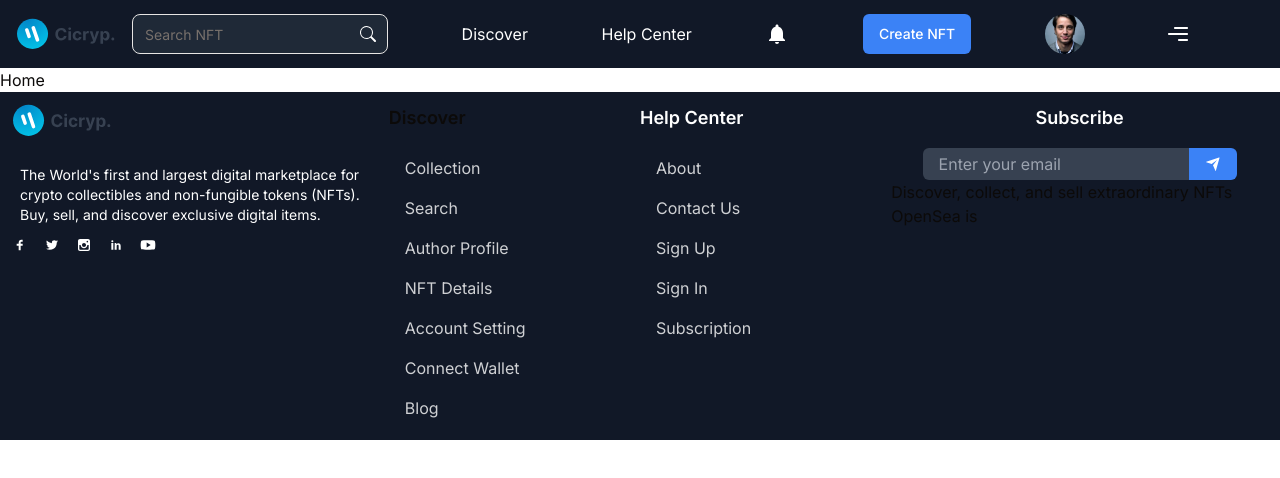
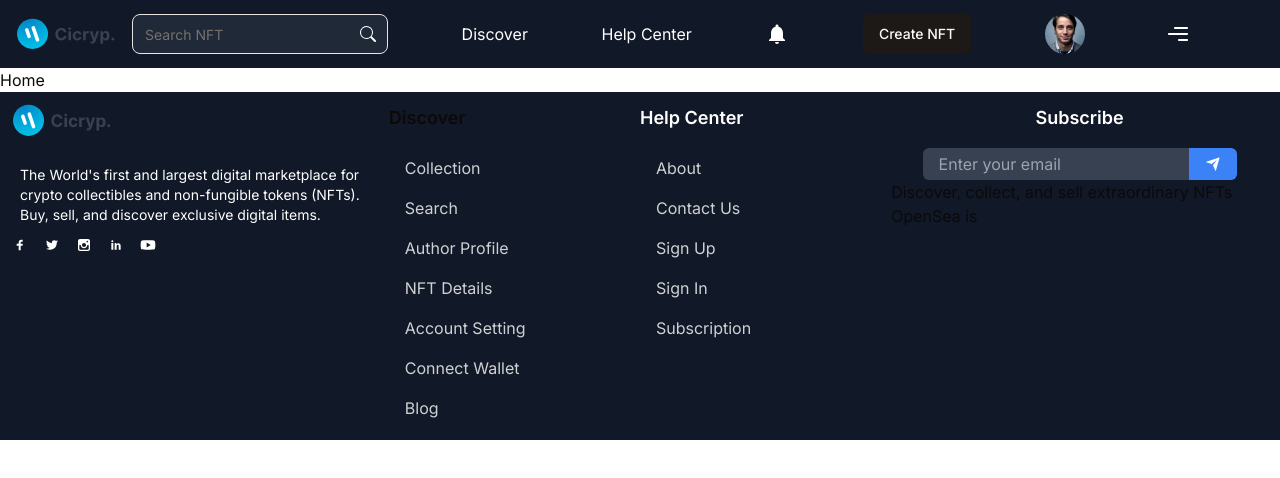
Before and after one commit to ArnaudBand/nftMarketplace_frontend, a Next.js app: page / in a window 1280 px wide. Shown: the top 478 px of the page. Built offline with nearby package versions, Linux system fonts and the light colour scheme.

Commit message:
chore: Add className prop to ButtonNFT component

```diff
--- a/components/Button/ButtonNFT.tsx
+++ b/components/Button/ButtonNFT.tsx
@@ -2,13 +2,14 @@ import React, { FC } from 'react';
 import { Button } from '@/components/ui/button';
 
 interface ButtonNFTProps {
+  className?: string;
   btnName: string;
   handleClick: () => void;
 }
 
-const ButtonNFT: FC<ButtonNFTProps> = ({ btnName, handleClick }) => {
+const ButtonNFT: FC<ButtonNFTProps> = ({ className, btnName, handleClick }) => {
   return (
-    <Button onClick={handleClick} className="bg-blue-500 text-white px-4 py-2 rounded-md">
+    <Button onClick={handleClick} className="{className}">
       {btnName}
     </Button>
   )
```
